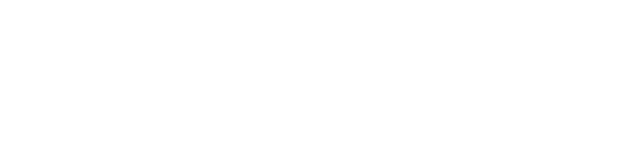
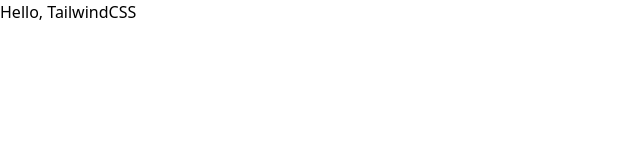
Before and after one commit to iqbaliw/trytailwindcss, a website: page public/index.html in a window 1280 px wide. Shown: the whole page, without its empty margins (0-640 px from the left). Drawn offline with Linux system fonts and the light colour scheme.

Commit message:
add tailwind style css to index html after build

```diff
--- a/public/index.html
+++ b/public/index.html
@@ -5,6 +5,9 @@
         <meta http-equiv="X-UA-Compatible" content="IE=edge" />
         <meta name="viewport" content="width=device-width, initial-scale=1.0" />
         <title>Try TailwindCSS</title>
+        <link rel="stylesheet" href="/public/css/style.css" />
     </head>
-    <body></body>
+    <body>
+        <h1>Hello, TailwindCSS</h1>
+    </body>
 </html>
```
Also changed, not shown: public/css/style.css (added), 1 other file.
